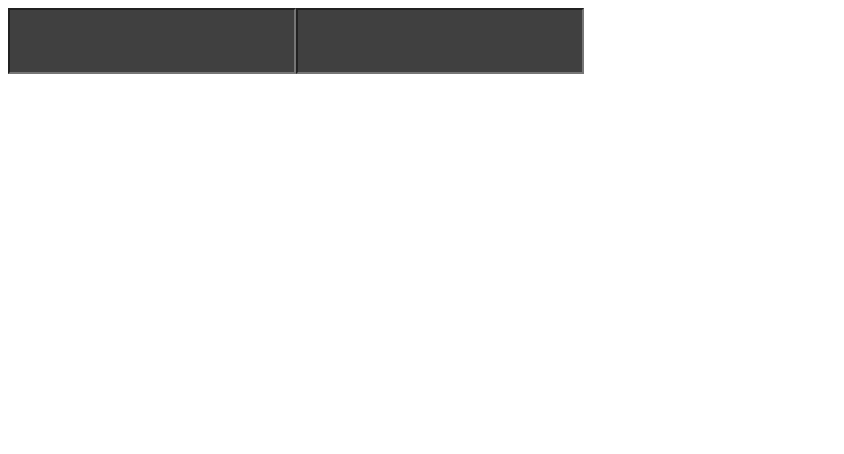
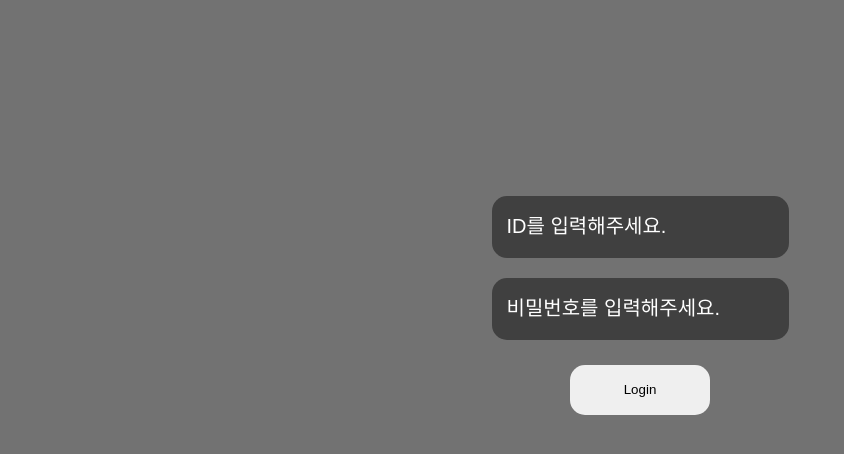
Before and after one commit to HanCiHu/HCI-Riders, a React (Create React App) app: page / in a window 1280 px wide. Shown: the top 454 px of the page, without its empty margins (0-844 px from the left). Built offline with nearby package versions, Linux system fonts and the light colour scheme.

Commit message:
✨ feature: signScreen

```diff
--- a/src/components/sign/index.tsx
+++ b/src/components/sign/index.tsx
@@ -1,20 +1,91 @@
-import React from 'react';
+import { useEffect, useRef, useState } from 'react';
+import { useNavigate } from 'react-router-dom';
 import styled from 'styled-components';
+
+const Container = styled.div`
+	width: 100%;
+	height: 100%;
+
+	display: flex;
+	justify-content: center;
+	align-items: center;
+`;
+
+const SignWrapper = styled.div`
+	display: flex;
+	flex-direction: column;
+
+	transform: translateY(-100px);
+`;
 
 const SignInput = styled.input`
 	width: 280px;
 	height: 60px;
 	background-color: #404040;
 	color: #FFFFFF;
+	margin: 10px;
+
+	font-size: 20px;
+	padding-left: 15px;
+
+	outline: none;
+	border: none;
+	border-radius: 15px;
+
+	::placeholder{
+		color: #FFFFFF;
+	}
 `;
 
-const signScreen = (): JSX.Element => {
+const SignBtn = styled.button`
+	width: 140px;
+	height: 50px;
+
+	border-radius: 15px;
+	border: none;
+
+	align-self: center;
+	margin-top: 15px;
+`;
+
+interface IUser {
+	id: string,
+	pw: string,
+}
+
+const users = [
+	{id: 'testuser', pw: '1234'},
+	{id: 'kinm1596@daum.net', pw: 'test123'},
+	{id: 'hyunjin', pw: 'hyunjin123'},
+	{id: '123123', pw: '456789'},
+	{id: 'helloWorld!', pw: 'world!hello!'},
+	{id: 'test', pw: 'test'},
+];
+
+const SignScreen = (): JSX.Element => {
+	const navigate = useNavigate();
+	const idInputRef = useRef<HTMLInputElement>(null);
+	const pwInputRef = useRef<HTMLInputElement>(null);
+
+	const signInHandler = (): void => {
+		const loginFlag = users.some((user: IUser) => user.id == idInputRef.current?.value && user.pw == pwInputRef.current?.value);
+
+		if (!loginFlag) {
+			alert('아이디 또는 비밀번호가 틀립니다.');
+			return;
+		}
+		else navigate('/course');
+	}
+
 	return (
-		<div>
-			<SignInput />
-			<SignInput />
-		</div>
+		<Container>
+			<SignWrapper>
+				<SignInput ref={idInputRef} placeholder='ID를 입력해주세요.' />
+				<SignInput ref={pwInputRef} placeholder='비밀번호를 입력해주세요.' />
+				<SignBtn onClick={signInHandler}>Login</SignBtn>
+			</SignWrapper>
+		</Container>
 	);
 }
 
-export default signScreen;
+export default SignScreen;
--- /dev/null
+++ b/src/index.css
@@ -0,0 +1,17 @@
+html, body {
+	margin: 0px;
+	padding: 0px;
+	box-sizing: border-box;
+
+	width: 100%;
+	height: 100%;
+}
+
+body {
+	background-color: #727272;
+}
+
+#root {
+	width: 100%;
+	height: 100%;
+}
--- a/src/index.tsx
+++ b/src/index.tsx
@@ -2,6 +2,7 @@ import React from 'react';
 import ReactDOM from 'react-dom/client';
 import App from './App';
 import * as serviceWorkerRegistration from './serviceWorkerRegistration';
+import "./index.css";
 
 const root = ReactDOM.createRoot(
   document.getElementById('root') as HTMLElement
```
